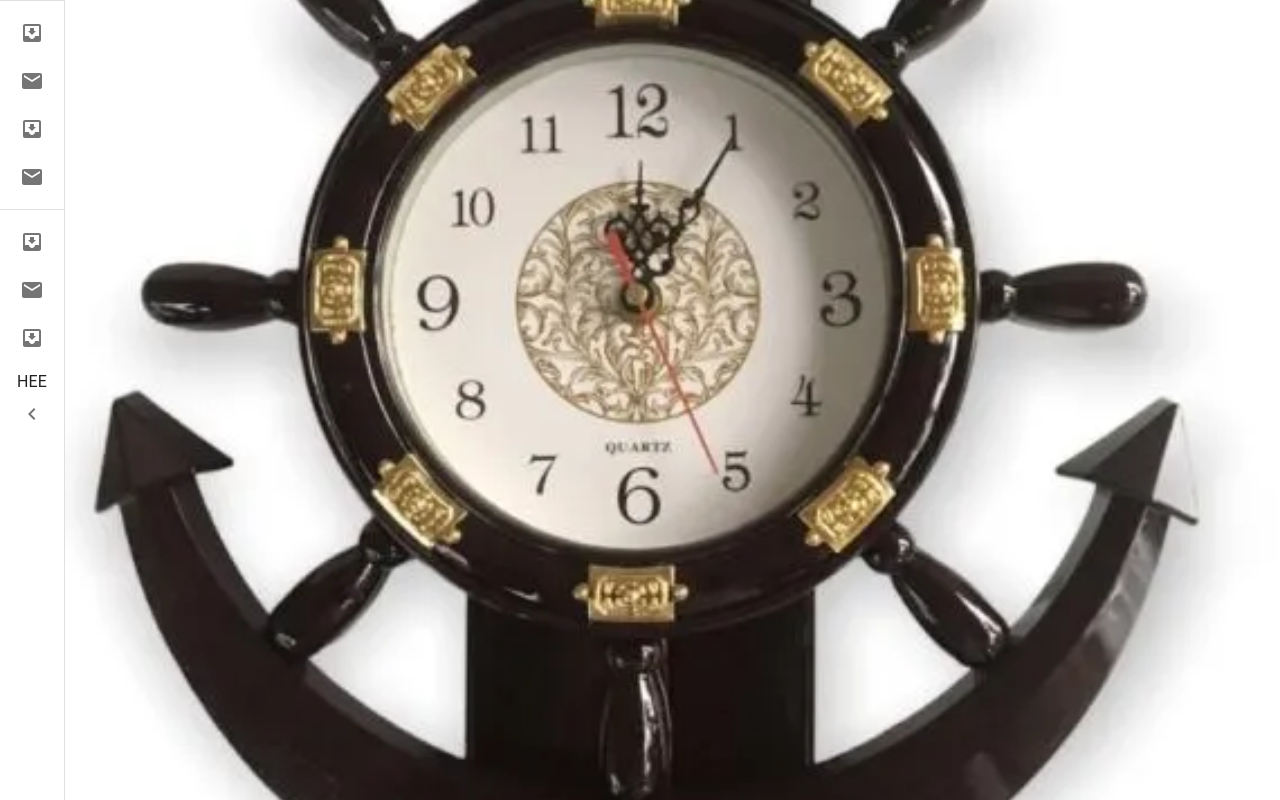
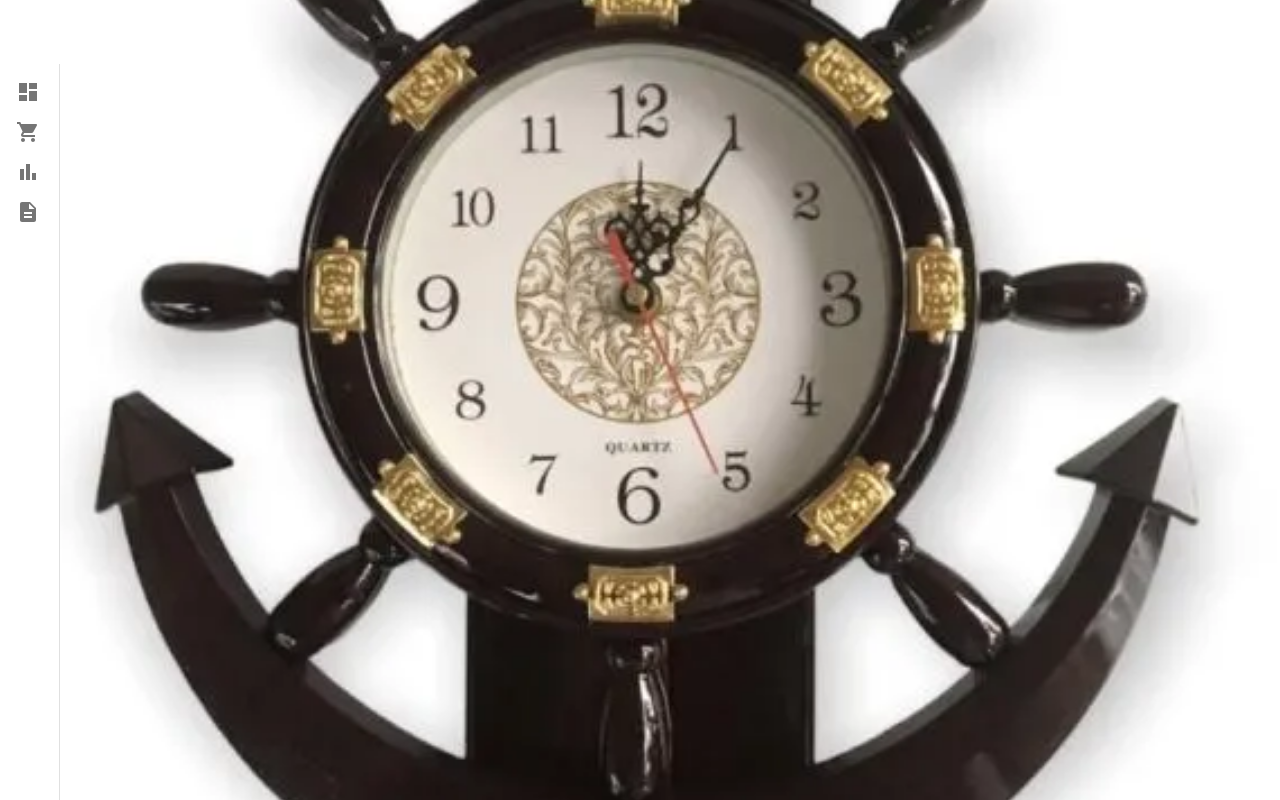
Before and after one commit to Min3th/Learning-Next, a Next.js app: page / in a window 1280 px wide. Shown: the top 800 px of the page. Built offline with nearby package versions, Linux system fonts and the light colour scheme; what @mui/material-nextjs would draw is missing.

Commit message:
added sidebar

```diff
--- a/package.json
+++ b/package.json
@@ -16,6 +16,7 @@
     "@mui/material": "^6.4.2",
     "@mui/material-nextjs": "^6.4.2",
     "@supabase/supabase-js": "^2.48.1",
+    "@toolpad/core": "^0.12.0",
     "@vercel/kv": "^3.0.0",
     "axios": "^1.7.9",
     "next": "15.1.6",
--- a/src/app/Components/navbar.tsx
+++ b/src/app/Components/navbar.tsx
@@ -7,8 +7,14 @@ import logo from "../Images/headingrem.png";
 export default function Navbar() {
   return (
     <div className="bg-white drop-shadow-lg h-14">
-      <div className="flex flex-row items-center relative">
-        <Image src={logo} alt="icon" width={150} height={100} className="absolute top-[-28px]"/>
+      <div className="flex flex-row items-center justify-center relative">
+        <Image
+          src={logo}
+          alt="icon"
+          width={150}
+          height={100}
+          className="absolute top-[-25px]"
+        />
       </div>
     </div>
   );
--- a/src/app/Components/sidebar.tsx
+++ b/src/app/Components/sidebar.tsx
@@ -1,240 +1,69 @@
 "use client";
 
-import * as React from "react";
-import { styled, useTheme, Theme, CSSObject } from "@mui/material/styles";
-import Box from "@mui/material/Box";
-import MuiDrawer from "@mui/material/Drawer";
-import MuiAppBar, { AppBarProps as MuiAppBarProps } from "@mui/material/AppBar";
-import Toolbar from "@mui/material/Toolbar";
-import List from "@mui/material/List";
-import CssBaseline from "@mui/material/CssBaseline";
-import Typography from "@mui/material/Typography";
-import Divider from "@mui/material/Divider";
-import IconButton from "@mui/material/IconButton";
+import React, { useState } from "react";
+import {
+  Drawer,
+  List,
+  ListItem,
+  ListItemButton,
+  ListItemIcon,
+  ListItemText,
+  Box,
+  Toolbar,
+  IconButton,
+} from "@mui/material";
+import DashboardIcon from "@mui/icons-material/Dashboard";
+import ShoppingCartIcon from "@mui/icons-material/ShoppingCart";
+import BarChartIcon from "@mui/icons-material/BarChart";
+import DescriptionIcon from "@mui/icons-material/Description";
 import MenuIcon from "@mui/icons-material/Menu";
-import ChevronLeftIcon from "@mui/icons-material/ChevronLeft";
-import ChevronRightIcon from "@mui/icons-material/ChevronRight";
-import ListItem from "@mui/material/ListItem";
-import ListItemButton from "@mui/material/ListItemButton";
-import ListItemIcon from "@mui/material/ListItemIcon";
-import ListItemText from "@mui/material/ListItemText";
-import InboxIcon from "@mui/icons-material/MoveToInbox";
-import MailIcon from "@mui/icons-material/Mail";
 
-const drawerWidth = 240;
+const drawerWidthExpanded = 200;
+const drawerWidthCollapsed = 60;
 
-const openedMixin = (theme: Theme): CSSObject => ({
-  width: drawerWidth,
-  transition: theme.transitions.create("width", {
-    easing: theme.transitions.easing.sharp,
-    duration: theme.transitions.duration.enteringScreen,
-  }),
-  overflowX: "hidden",
-});
-
-const closedMixin = (theme: Theme): CSSObject => ({
-  transition: theme.transitions.create("width", {
-    easing: theme.transitions.easing.sharp,
-    duration: theme.transitions.duration.leavingScreen,
-  }),
-  overflowX: "hidden",
-  width: `calc(${theme.spacing(7)} + 1px)`,
-  [theme.breakpoints.up("sm")]: {
-    width: `calc(${theme.spacing(8)} + 1px)`,
-  },
-});
-
-const DrawerHeader = styled("div")(({ theme }) => ({
-  display: "flex",
-  alignItems: "center",
-  justifyContent: "flex-end",
-  padding: theme.spacing(0, 1),
-  // necessary for content to be below app bar
-  ...theme.mixins.toolbar,
-}));
-
-interface AppBarProps extends MuiAppBarProps {
-  open?: boolean;
-}
-
-const AppBar = styled(MuiAppBar, {
-  shouldForwardProp: (prop) => prop !== "open",
-})<AppBarProps>(({ theme }) => ({
-  zIndex: theme.zIndex.drawer + 1,
-  transition: theme.transitions.create(["width", "margin"], {
-    easing: theme.transitions.easing.sharp,
-    duration: theme.transitions.duration.leavingScreen,
-  }),
-  variants: [
-    {
-      props: ({ open }) => open,
-      style: {
-        marginLeft: drawerWidth,
-        width: `calc(100% - ${drawerWidth}px)`,
-        transition: theme.transitions.create(["width", "margin"], {
-          easing: theme.transitions.easing.sharp,
-          duration: theme.transitions.duration.enteringScreen,
-        }),
-      },
-    },
-  ],
-}));
-
-const Drawer = styled(MuiDrawer, {
-  shouldForwardProp: (prop) => prop !== "open",
-})(({ theme }) => ({
-  width: drawerWidth,
-  flexShrink: 0,
-  whiteSpace: "nowrap",
-  boxSizing: "border-box",
-  variants: [
-    {
-      props: ({ open }) => open,
-      style: {
-        ...openedMixin(theme),
-        "& .MuiDrawer-paper": openedMixin(theme),
-      },
-    },
-    {
-      props: ({ open }) => !open,
-      style: {
-        ...closedMixin(theme),
-        "& .MuiDrawer-paper": closedMixin(theme),
-      },
-    },
-  ],
-}));
-
-export default function MiniDrawer() {
-  const theme = useTheme();
-  const [open, setOpen] = React.useState(false);
-
-  const handleDrawerOpen = () => {
-    setOpen(true);
-  };
-
-  const handleDrawerClose = () => {
-    setOpen(false);
-  };
+const Sidebar = () => {
+  const [open, setOpen] = useState(false);
 
   return (
     <Box sx={{ display: "flex" }}>
-      <CssBaseline />
+      {/* Sidebar */}
+      <Drawer
+        variant="permanent"
+        onMouseEnter={() => setOpen(true)}
+        onMouseLeave={() => setOpen(false)}
+        sx={{
+          width: open ? drawerWidthExpanded : drawerWidthCollapsed,
+          flexShrink: 0,
+          "& .MuiDrawer-paper": {
+            width: open ? drawerWidthExpanded : drawerWidthCollapsed,
+            boxSizing: "border-box",
+            transition: "width 0.3s ease",
+            top: 64, // Adjust based on your navbar height
+            height: "calc(100% - 64px)", // Adjust height so it starts below navbar
+            overflowX: "hidden",
+          },
+        }}
+      >
+        {/* Spacer for Navbar Height */}
 
-      <Drawer variant="permanent" open={open}>
-        <Divider />
         <List>
-          {["Inbox", "Starred", "Send email", "Drafts"].map((text, index) => (
-            <ListItem key={text} disablePadding sx={{ display: "block" }}>
-              <ListItemButton
-                sx={[
-                  {
-                    minHeight: 48,
-                    px: 2.5,
-                  },
-                  open
-                    ? {
-                        justifyContent: "initial",
-                      }
-                    : {
-                        justifyContent: "center",
-                      },
-                ]}
-              >
-                <ListItemIcon
-                  sx={[
-                    {
-                      minWidth: 0,
-                      justifyContent: "center",
-                    },
-                    open
-                      ? {
-                          mr: 3,
-                        }
-                      : {
-                          mr: "auto",
-                        },
-                  ]}
-                >
-                  {index % 2 === 0 ? <InboxIcon /> : <MailIcon />}
-                </ListItemIcon>
-                <ListItemText
-                  primary={text}
-                  sx={[
-                    open
-                      ? {
-                          opacity: 1,
-                        }
-                      : {
-                          opacity: 0,
-                        },
-                  ]}
-                />
+          {[
+            { text: "Dashboard", icon: <DashboardIcon /> },
+            { text: "Orders", icon: <ShoppingCartIcon /> },
+            { text: "Reports", icon: <BarChartIcon /> },
+            { text: "Sales", icon: <DescriptionIcon /> },
+          ].map((item, index) => (
+            <ListItem key={index} disablePadding>
+              <ListItemButton>
+                <ListItemIcon>{item.icon}</ListItemIcon>
+                {open && <ListItemText primary={item.text} />}
               </ListItemButton>
             </ListItem>
           ))}
         </List>
-        <Divider />
-        <List>
-          {["All mail", "Trash", "Spam"].map((text, index) => (
-            <ListItem key={text} disablePadding sx={{ display: "block" }}>
-              <ListItemButton
-                sx={[
-                  {
-                    minHeight: 48,
-                    px: 2.5,
-                  },
-                  open
-                    ? {
-                        justifyContent: "initial",
-                      }
-                    : {
-                        justifyContent: "center",
-                      },
-                ]}
-              >
-                <ListItemIcon
-                  sx={[
-                    {
-                      minWidth: 0,
-                      justifyContent: "center",
-                    },
-                    open
-                      ? {
-                          mr: 3,
-                        }
-                      : {
-                          mr: "auto",
-                        },
-                  ]}
-                >
-                  {index % 2 === 0 ? <InboxIcon /> : <MailIcon />}
-                </ListItemIcon>
-                <ListItemText
-                  primary={text}
-                  sx={[
-                    open
-                      ? {
-                          opacity: 1,
-                        }
-                      : {
-                          opacity: 0,
-                        },
-                  ]}
-                />
-              </ListItemButton>
-            </ListItem>
-          ))}
-        </List>
-        <button onClick={handleDrawerOpen}>HEE</button>
-        <IconButton onClick={handleDrawerClose}>
-          {theme.direction === "rtl" ? (
-            <ChevronRightIcon />
-          ) : (
-            <ChevronLeftIcon />
-          )}
-        </IconButton>
       </Drawer>
     </Box>
   );
-}
+};
+
+export default Sidebar;
--- a/src/app/layout.tsx
+++ b/src/app/layout.tsx
@@ -19,15 +19,13 @@ export default function RootLayout({
   return (
     <html lang="en">
       <body className=" ">
-        <div className="">
-          <Navbar />
-        </div>
+        <Navbar />
 
-        <div className="mt-10">
-          <MiniDrawer />
-        </div>
         <AppRouterCacheProvider>
-          <ThemeProvider theme={theme}>{children}</ThemeProvider>
+          <ThemeProvider theme={theme}>
+            <MiniDrawer />
+            {children}
+          </ThemeProvider>
         </AppRouterCacheProvider>
       </body>
     </html>
```
Also changed, not shown: 1 other file (tests, documents, lock files or other folders).
